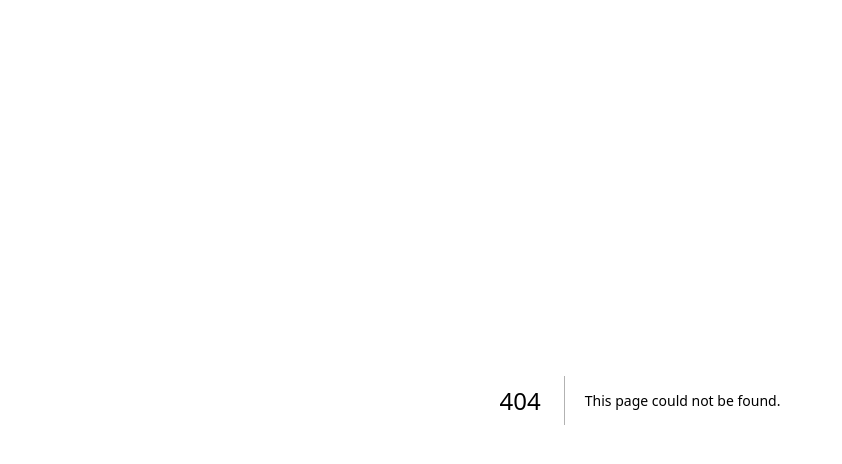
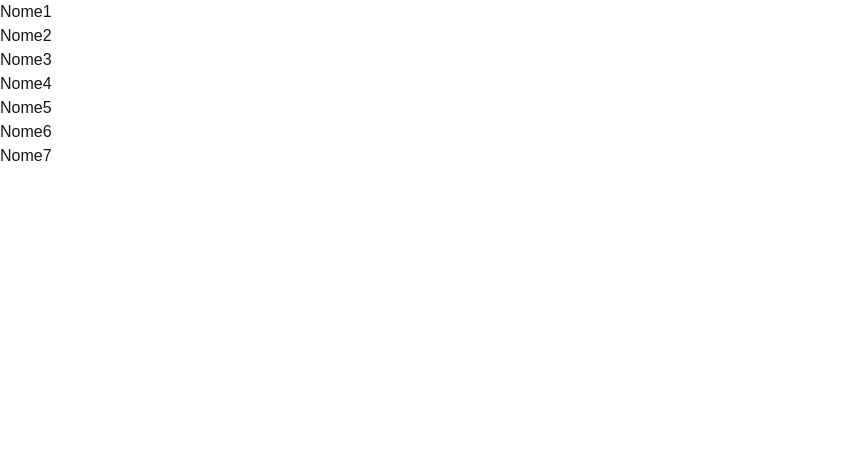
Before and after one commit to Erick-de-Paiva/curso-nextjs-react-Fundamentos, a Next.js app in the folder exercicios/: page /render/repeticao1 in a window 1280 px wide. Before the commit this address had no page. Shown: the top 464 px of the page, without its empty margins (0-842 px from the left). Built offline with nearby package versions, Linux system fonts and the light colour scheme.

Commit message:
repeticao 1

```diff
--- /dev/null
+++ b/exercicios/pages/render/repeticao1.jsx
@@ -0,0 +1,32 @@
+export default function Repeticao1() {
+    const listaAprovados = [
+        'Nome1',
+        'Nome2',
+        'Nome3',
+        'Nome4',
+        'Nome5',
+        'Nome6',
+        'Nome7',
+    ]
+
+    function renderizarLista() {
+        return listaAprovados.map((nome, i) => <li key={i}>{nome}</li>)
+    }
+
+    return (
+        <ul>
+            {renderizarLista()}
+        </ul>
+    )
+}
+
+// function renderizarLista() {
+//     const itens = []
+//
+//     for (let i = 0; i < listaAprovados.length; i++) {
+//         itens.push(<li key={i}>{listaAprovados[i]}</li>)
+//     }
+//
+//     return itens
+//
+// }
```
